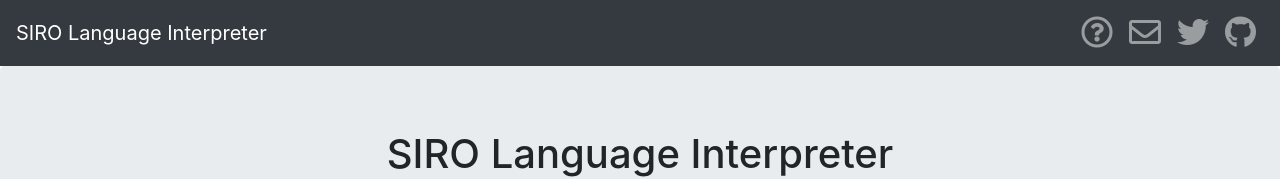
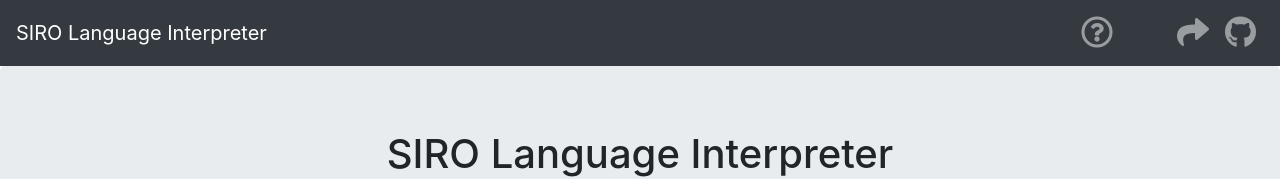
Before and after one commit to meihei3/SiroLangInterpreter, a plain HTML site: page index.html in a window 1280 px wide. Shown: the top 179 px of the page. Drawn offline with nearby package versions, Linux system fonts and the light colour scheme.

Commit message:
update icons (share and contact)

```diff
--- a/index.html
+++ b/index.html
@@ -39,12 +39,12 @@
             </li>
             <li class="nav-item">
                 <a class="nav-link" href="https://twitter.com/app1e_s" title="contact @app1e_s">
-                    <i class="far fa-envelope" style="font-size: 2em;"></i>
+                    <i class="far fa-twitter" style="font-size: 2em;"></i>
                 </a>
             </li>
             <li class="nav-item">
                 <a class="nav-link" href="https://twitter.com/intent/tweet?text=シロ組さん専用のプログラミング言語「siro」オンラインインタープリター&url=https://yameholo.github.io/SiroLangInterpreter" title="share on twitter">
-                    <i class="fab fa-twitter" style="font-size: 2em;"></i>
+                    <i class="fas fa-share" style="font-size: 2em;"></i>
                 </a>
             </li>
             <li class="nav-item">
```
